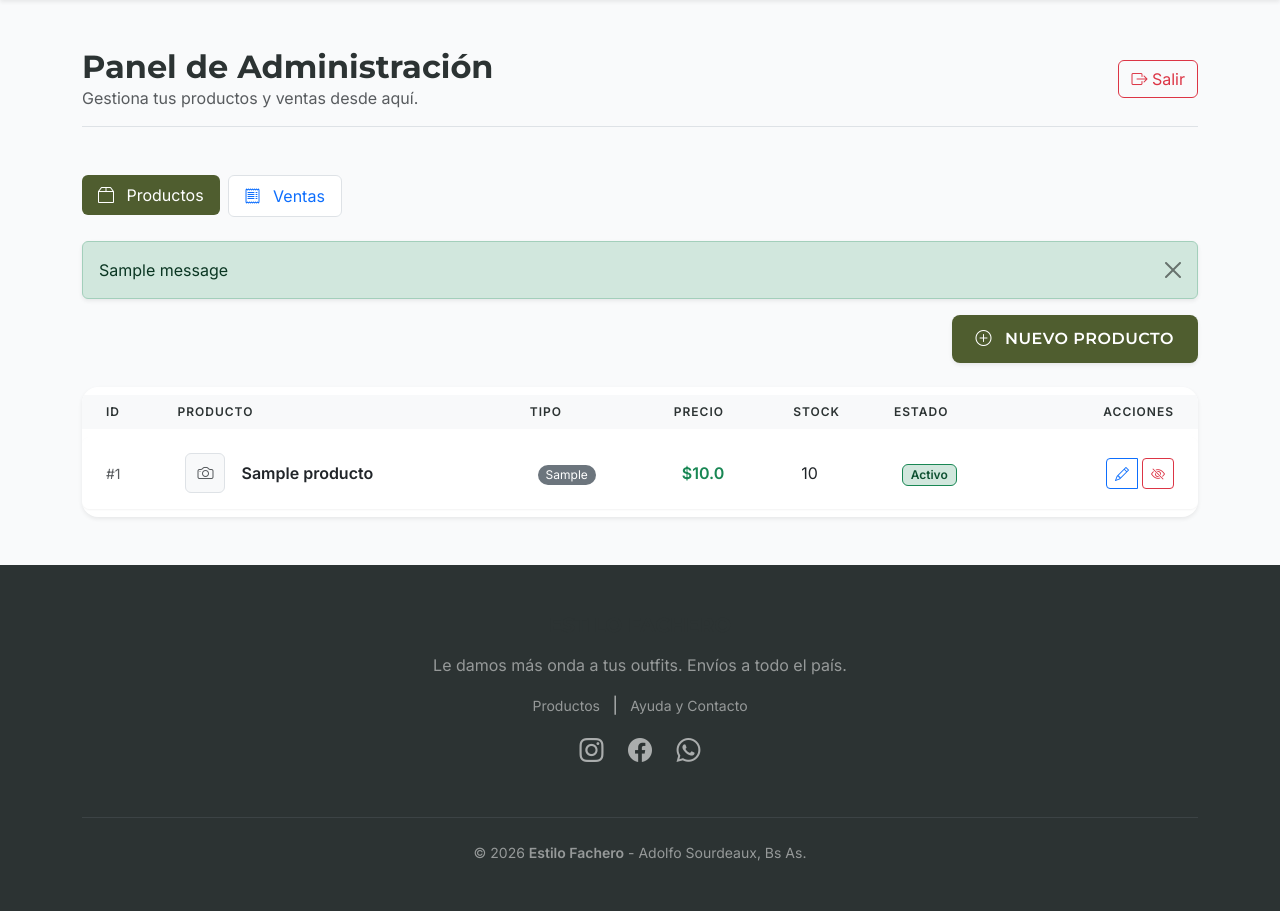
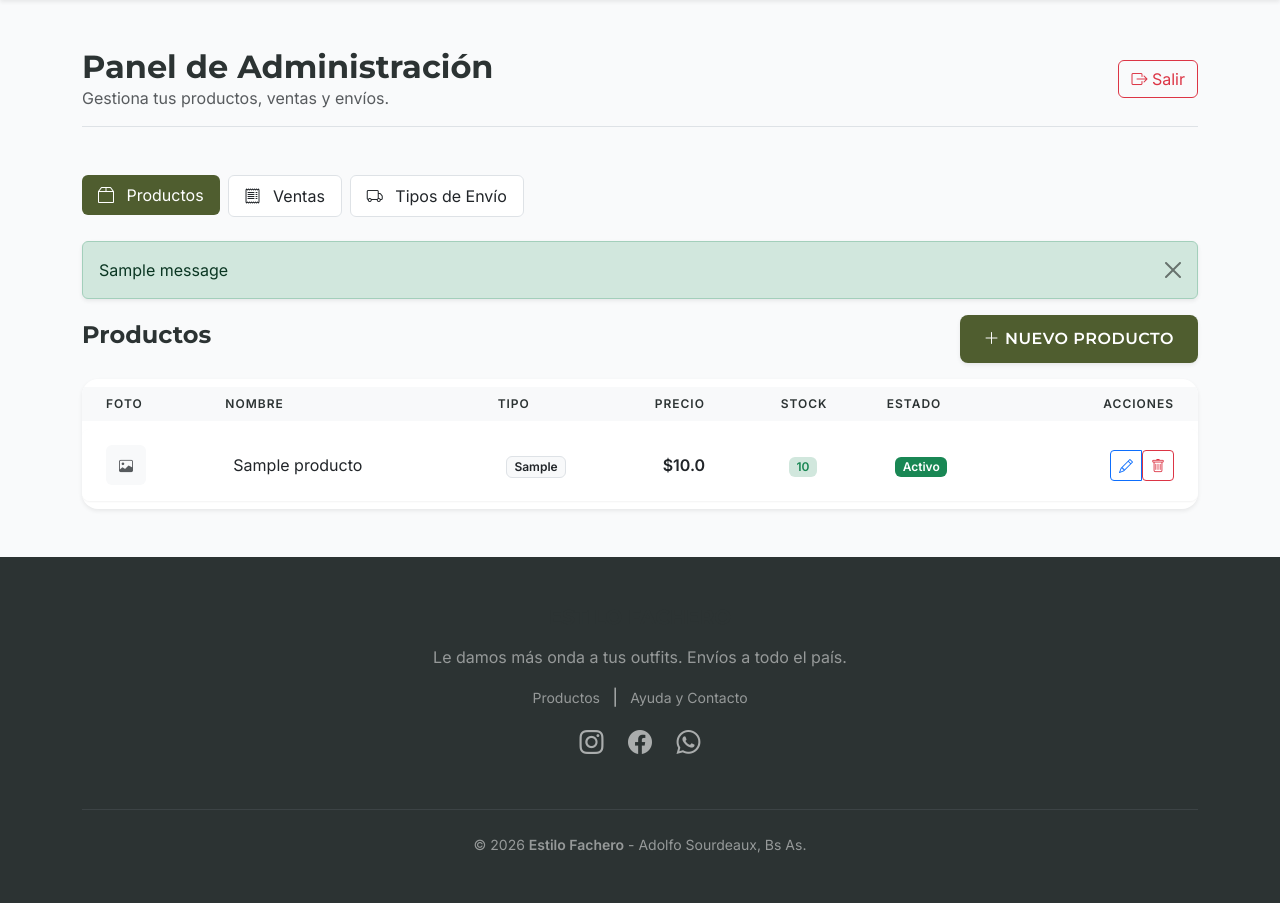
Before and after one commit to Sebastian-GonzalezLegal/estilo_fachero, a Flask app: page /admin in a window 1280 px wide. Shown: the part 87-998 px from the top of the page. Run offline with Flask 3, Linux system fonts and the light colour scheme; a user stored in the database is signed in; tables that the repository leaves empty hold one stand-in row (values such as "Sample post"); one stand-in notice (Sample message) is shown.

Commit message:
agregado abm envios

```diff
--- a/app.py
+++ b/app.py
@@ -1,4 +1,5 @@
 import base64
+import math
 import os
 import smtplib
 import time
@@ -62,20 +63,6 @@ MI_PASSWORD = "tfxb osfn jrrm xfyq"
 WHATSAPP_NUMERO = "+54 9 11 1234-5678"
 WHATSAPP_LINK = "https://wa.me/5491112345678"
 
-# --- MiCorreo (Correo Argentino) - Cotización de envíos ---
-# Documentación: https://www.correoargentino.com.ar/MiCorreo/public/img/pag/apiMiCorreo.pdf
-# Recomendado: configurar por variables de entorno (NO hardcodear credenciales).
-MICORREO_BASE_URL = os.getenv("MICORREO_BASE_URL", "https://api.correoargentino.com.ar/micorreo/v1")
-MICORREO_USER = os.getenv("MICORREO_USER", "0001283345")
-MICORREO_PASSWORD = os.getenv("MICORREO_PASSWORD", "ceciyam7")
-MICORREO_CUSTOMER_ID = os.getenv("MICORREO_CUSTOMER_ID", "0001283345")
-
-# Código postal del ORIGEN (tu local / depósito).
-MICORREO_CP_ORIGEN = os.getenv("MICORREO_CP_ORIGEN", "1612")
-
-_micorreo_token = None
-_micorreo_token_expires_at = 0.0
-
 # --- MODELOS DE BASE DE DATOS ---
 # Tipos de producto permitidos (categorías)
 TIPOS_PRODUCTO = ('gorra', 'lentes', 'medias')
@@ -87,6 +74,22 @@ class ProductoImagen(db.Model):
     nombre = db.Column(db.String(255), unique=True, nullable=False)
     datos = db.Column(db.LargeBinary, nullable=False)
     mimetype = db.Column(db.String(100), nullable=False)
+
+
+class TipoEnvio(db.Model):
+    __tablename__ = 'tipos_envio'
+    id = db.Column(db.Integer, primary_key=True)
+    nombre = db.Column(db.String(100), nullable=False)
+    precio = db.Column(db.Float, nullable=False, default=0.0)
+    activo = db.Column(db.Boolean, default=True)
+
+    def to_dict(self):
+        return {
+            "id": self.id,
+            "nombre": self.nombre,
+            "precio": self.precio,
+            "activo": self.activo
+        }
 
 
 class Producto(db.Model):
@@ -240,142 +243,11 @@ def inject_globals():
     )
 
 
-def _calcular_paquete_desde_carrito(carrito: list) -> dict:
-    """
-    Devuelve dimensiones aproximadas del paquete para cotización MiCorreo.
-    MiCorreo requiere enteros: weight (g), height/width/length (cm).
-    """
-    peso_g = 10
-    ancho_cm = 10
-    largo_cm = 10
-    alto_cm = 10
-
-    for item in carrito or []:
-        try:
-            pid = int(item.get("id"))
-            cant = int(item.get("cantidad", 1))
-        except Exception:
-            continue
-
-        if cant < 1:
-            continue
-
-        prod = Producto.query.get(pid)
-        if not prod or not prod.activo:
-            continue
-
-        peso_g += int(prod.peso_g or 0) * cant
-        ancho_cm = max(ancho_cm, int(prod.ancho_cm or 0))
-        largo_cm = max(largo_cm, int(prod.largo_cm or 0))
-        # apilamos alturas para aproximar (simple)
-        alto_cm += int(prod.alto_cm or 0) * cant
-
-    # Valores mínimos para no romper validaciones
-    peso_g = max(1, min(25000, int(peso_g) if peso_g else 1000))
-    ancho_cm = max(1, min(150, int(ancho_cm) if ancho_cm else 20))
-    largo_cm = max(1, min(150, int(largo_cm) if largo_cm else 30))
-    alto_cm = max(1, min(150, int(alto_cm) if alto_cm else 10))
-
-    return {"weight": peso_g, "height": alto_cm, "width": ancho_cm, "length": largo_cm}
-
-
-def _micorreo_config_ok() -> bool:
-    return bool(MICORREO_BASE_URL and MICORREO_USER and MICORREO_PASSWORD and MICORREO_CUSTOMER_ID and MICORREO_CP_ORIGEN)
-
-
-def _micorreo_get_token() -> str:
-    global _micorreo_token, _micorreo_token_expires_at
-
-    now = time.time()
-    if _micorreo_token and now < (_micorreo_token_expires_at - 60):
-        return _micorreo_token
-
-    url = MICORREO_BASE_URL.rstrip("/") + "/token"
-    req = urllib.request.Request(url, method="POST")
-    basic = base64.b64encode(f"{MICORREO_USER}:{MICORREO_PASSWORD}".encode("utf-8")).decode("ascii")
-    req.add_header("Authorization", f"Basic {basic}")
-
-    try:
-        with urllib.request.urlopen(req, timeout=12) as resp:
-            raw = resp.read().decode("utf-8")
-    except urllib.error.HTTPError as e:
-        body = e.read().decode("utf-8", errors="replace") if hasattr(e, "read") else ""
-        raise RuntimeError(f"MiCorreo token HTTP {e.code}: {body}") from e
-
-    data = json.loads(raw) if raw else {}
-    token = data.get("token")
-    expires = data.get("expires")  # "YYYY-MM-DD HH:MM:SS"
-
-    if not token:
-        raise RuntimeError(f"MiCorreo token inválido: {data}")
-
-    # Guardamos expiración (si falla el parseo, cacheamos por 10 min)
-    try:
-        dt = datetime.strptime(expires, "%Y-%m-%d %H:%M:%S")
-        _micorreo_token_expires_at = time.mktime(dt.timetuple())
-    except Exception:
-        _micorreo_token_expires_at = now + 600
-
-    _micorreo_token = token
-    return token
-
-
-def _micorreo_post_json(path: str, payload: dict) -> dict:
-    token = _micorreo_get_token()
-    url = MICORREO_BASE_URL.rstrip("/") + path
-    data_bytes = json.dumps(payload).encode("utf-8")
-    req = urllib.request.Request(url, data=data_bytes, method="POST")
-    req.add_header("Authorization", f"Bearer {token}")
-    req.add_header("Content-Type", "application/json")
-
-    try:
-        with urllib.request.urlopen(req, timeout=15) as resp:
-            raw = resp.read().decode("utf-8")
-            return json.loads(raw) if raw else {}
-    except urllib.error.HTTPError as e:
-        body = e.read().decode("utf-8", errors="replace") if hasattr(e, "read") else ""
-        raise RuntimeError(f"MiCorreo {path} HTTP {e.code}: {body}") from e
-
-
-def micorreo_cotizar_rates(postal_code_destination: str, dimensions: dict) -> dict:
-    payload = {
-        "customerId": MICORREO_CUSTOMER_ID,
-        "postalCodeOrigin": str(MICORREO_CP_ORIGEN),
-        "postalCodeDestination": str(postal_code_destination),
-        "dimensions": {
-            "weight": int(dimensions["weight"]),
-            "height": int(dimensions["height"]),
-            "width": int(dimensions["width"]),
-            "length": int(dimensions["length"]),
-        },
-    }
-    return _micorreo_post_json("/rates", payload)
-
-
-@app.route("/api/micorreo/rates", methods=["POST"])
-def api_micorreo_rates():
-    if not _micorreo_config_ok():
-        return jsonify(
-            {
-                "ok": False,
-                "error": "MiCorreo no está configurado. Definí MICORREO_BASE_URL, MICORREO_USER, MICORREO_PASSWORD, MICORREO_CUSTOMER_ID y MICORREO_CP_ORIGEN.",
-            }
-        ), 400
-
-    data = request.get_json(silent=True) or {}
-    cp_dest = str(data.get("postalCodeDestination", "")).strip()
-    carrito = data.get("carrito") or []
-
-    if not cp_dest:
-        return jsonify({"ok": False, "error": "Falta postalCodeDestination"}), 400
-
-    dims = _calcular_paquete_desde_carrito(carrito)
-
-    try:
-        resp = micorreo_cotizar_rates(cp_dest, dims)
-        return jsonify({"ok": True, "dimensions": dims, "rates": resp.get("rates", []), "validTo": resp.get("validTo")})
-    except Exception as e:
-        return jsonify({"ok": False, "error": str(e)}), 500
+@app.route("/api/envios", methods=["GET"])
+def api_envios():
+    """Devuelve la lista de tipos de envío activos."""
+    tipos = TipoEnvio.query.filter_by(activo=True).all()
+    return jsonify([t.to_dict() for t in tipos])
 
 @app.route('/imagen_producto/<filename>')
 def imagen_producto(filename):
@@ -504,7 +376,7 @@ def checkout():
             except Exception:
                 return render_template('checkout.html')  # Error en validación
 
-            producto = Producto.query.get(pid)
+            producto = db.session.get(Producto, pid)
             if not producto or not producto.activo:
                 flash(f'El producto "{item.get("nombre", "")}" no está disponible.', 'error')
                 return redirect(url_for('cart'))
@@ -521,7 +393,7 @@ def checkout():
             except Exception:
                 continue
 
-            producto = Producto.query.get(pid)
+            producto = db.session.get(Producto, pid)
             if producto:
                 producto.stock -= cant_pedida
 
@@ -1135,6 +1007,76 @@ def admin_producto_eliminar_foto(id):
 
     return jsonify({'ok': False, 'error': 'La foto no pertenece al producto'}), 404
 
+# --- RUTAS ADMIN ENVÍOS ---
+@app.route('/admin/envios')
+@login_required
+def admin_envios():
+    envios = TipoEnvio.query.order_by(TipoEnvio.id.desc()).all()
+    return render_template('admin/envios.html', envios=envios)
+
+@app.route('/admin/envios/nuevo', methods=['POST'])
+@login_required
+def admin_envio_nuevo():
+    nombre = request.form.get('nombre', '').strip()
+    precio = request.form.get('precio', '0')
+
+    try:
+        precio = float(precio)
+    except ValueError:
+        flash('Error en el precio', 'error')
+        return redirect(url_for('admin_envios'))
+
+    if not nombre:
+        flash('Falta nombre del envío', 'error')
+        return redirect(url_for('admin_envios'))
+
+    nuevo = TipoEnvio(nombre=nombre, precio=precio)
+    db.session.add(nuevo)
+    db.session.commit()
+
+    flash('Tipo de envío agregado', 'success')
+    return redirect(url_for('admin_envios'))
+
+@app.route('/admin/envios/<int:id>/editar', methods=['GET', 'POST'])
+@login_required
+def admin_envio_editar(id):
+    envio = TipoEnvio.query.get_or_404(id)
+
+    if request.method == 'POST':
+        envio.nombre = request.form.get('nombre', '').strip()
+        try:
+            envio.precio = float(request.form.get('precio', '0'))
+        except ValueError:
+            flash('Error en el precio', 'error')
+            return redirect(url_for('admin_envio_editar', id=id))
+
+        if not envio.nombre:
+            flash('Falta nombre', 'error')
+            return redirect(url_for('admin_envio_editar', id=id))
+
+        db.session.commit()
+        flash('Envío actualizado', 'success')
+        return redirect(url_for('admin_envios'))
+
+    return render_template('admin/envio_form.html', envio=envio)
+
+@app.route('/admin/envios/<int:id>/eliminar', methods=['POST'])
+@login_required
+def admin_envio_eliminar(id):
+    envio = TipoEnvio.query.get_or_404(id)
+    envio.activo = False
+    db.session.commit()
+    flash('Envío desactivado', 'success')
+    return redirect(url_for('admin_envios'))
+
+@app.route('/admin/envios/<int:id>/activar', methods=['POST'])
+@login_required
+def admin_envio_activar(id):
+    envio = TipoEnvio.query.get_or_404(id)
+    envio.activo = True
+    db.session.commit()
+    flash('Envío activado', 'success')
+    return redirect(url_for('admin_envios'))
 
 # --- API para obtener productos (para compatibilidad con JS) ---
 @app.route('/api/productos')
--- a/templates/admin/panel.html
+++ b/templates/admin/panel.html
@@ -6,7 +6,7 @@
     <div class="d-flex justify-content-between align-items-center mb-5 border-bottom pb-3">
         <div>
             <h2 class="fw-bold mb-0">Panel de Administración</h2>
-            <p class="text-muted mb-0">Gestiona tus productos y ventas desde aquí.</p>
+            <p class="text-muted mb-0">Gestiona tus productos, ventas y envíos.</p>
         </div>
         <div class="d-flex gap-2">
             <a href="{{ url_for('admin_logout') }}" class="btn btn-outline-danger">
@@ -23,13 +23,17 @@
             </a>
         </li>
         <li class="nav-item">
-            <a class="nav-link text-main bg-white border" href="{{ url_for('admin_ventas') }}">
+            <a class="nav-link text-dark bg-white border" href="{{ url_for('admin_ventas') }}">
                 <i class="bi bi-receipt me-2"></i> Ventas
+            </a>
+        </li>
+        <li class="nav-item">
+            <a class="nav-link text-dark bg-white border" href="{{ url_for('admin_envios') }}">
+                <i class="bi bi-truck me-2"></i> Tipos de Envío
             </a>
         </li>
     </ul>
 
-    <!-- Alertas -->
     {% with messages = get_flashed_messages(with_categories=true) %}
         {% if messages %}
             {% for category, message in messages %}
@@ -41,23 +45,21 @@
         {% endif %}
     {% endwith %}
 
-    <!-- Actions -->
-    <div class="mb-4 d-flex justify-content-end">
+    <div class="d-flex justify-content-between align-items-center mb-3">
+        <h4>Productos</h4>
         <a href="{{ url_for('admin_producto_nuevo') }}" class="btn btn-fachero shadow-sm">
-            <i class="bi bi-plus-circle me-2"></i> Nuevo Producto
+            <i class="bi bi-plus-lg"></i> Nuevo Producto
         </a>
     </div>
 
-    <!-- Tabla de Productos -->
-    <div class="card shadow-sm border-0 overflow-hidden">
+    <div class="card shadow-sm border-0">
         <div class="card-body p-0">
-            {% if productos %}
             <div class="table-responsive">
-                <table class="table table-hover align-middle mb-0">
-                    <thead class="bg-light text-uppercase small">
+                <table class="table table-hover mb-0 align-middle">
+                    <thead class="bg-light">
                         <tr>
-                            <th class="ps-4">ID</th>
-                            <th>Producto</th>
+                            <th class="ps-4">Foto</th>
+                            <th>Nombre</th>
                             <th>Tipo</th>
                             <th>Precio</th>
                             <th>Stock</th>
@@ -65,70 +67,67 @@
                             <th class="text-end pe-4">Acciones</th>
                         </tr>
                     </thead>
-                    <tbody class="bg-white">
-                        {% for prod in productos %}
-                        <tr class="{{ 'opacity-75' if not prod.activo else '' }}">
-                            <td class="ps-4 text-muted small">#{{ prod.id }}</td>
-                            <td>
-                                <div class="d-flex align-items-center">
-                                    {% if prod.primera_foto() %}
-                                        {% set foto = prod.primera_foto() %}
-                                        <img src="{{ foto if foto.startswith('http') else url_for('imagen_producto', filename=foto) }}"
-                                             class="rounded me-3 border" width="40" height="40" style="object-fit: cover;">
+                    <tbody>
+                        {% for producto in productos %}
+                        <tr>
+                            <td class="ps-4">
+                                {% if producto.primera_foto() %}
+                                    <img src="{{ url_for('imagen_producto', filename=producto.primera_foto()) }}"
+                                         class="rounded" style="width: 40px; height: 40px; object-fit: cover;">
                                 {% else %}
-                                        <div class="rounded me-3 bg-light d-flex align-items-center justify-content-center border" style="width: 40px; height: 40px;">
-                                            <i class="bi bi-camera text-muted"></i>
+                                    <div class="bg-light rounded d-flex align-items-center justify-content-center text-muted small"
+                                         style="width: 40px; height: 40px;">
+                                        <i class="bi bi-image"></i>
                                     </div>
                                 {% endif %}
-                                    <span class="fw-bold text-dark">{{ prod.nombre }}</span>
-                                </div>
                             </td>
-                            <td><span class="badge bg-secondary rounded-pill fw-normal">{{ prod.tipo|capitalize }}</span></td>
-                            <td class="fw-bold text-success">${{ prod.precio }}</td>
+                            <td>{{ producto.nombre }}</td>
+                            <td><span class="badge bg-light text-dark border">{{ producto.tipo }}</span></td>
+                            <td class="fw-bold">${{ producto.precio }}</td>
                             <td>
-                                <span class="{{ 'text-danger fw-bold' if prod.stock == 0 else 'text-dark' }}">
-                                    {{ prod.stock }}
+                                <span class="badge {% if producto.stock > 0 %}bg-success-subtle text-success{% else %}bg-danger-subtle text-danger{% endif %}">
+                                    {{ producto.stock }}
                                 </span>
                             </td>
                             <td>
-                                {% if prod.activo %}
-                                    <span class="badge bg-success-subtle text-success border border-success">Activo</span>
+                                {% if producto.activo %}
+                                    <span class="badge bg-success">Activo</span>
                                 {% else %}
-                                    <span class="badge bg-danger-subtle text-danger border border-danger">Inactivo</span>
+                                    <span class="badge bg-secondary">Inactivo</span>
                                 {% endif %}
                             </td>
                             <td class="text-end pe-4">
                                 <div class="btn-group">
-                                    <a href="{{ url_for('admin_producto_editar', id=prod.id) }}" class="btn btn-sm btn-outline-primary" title="Editar">
+                                    <a href="{{ url_for('admin_producto_editar', id=producto.id) }}" class="btn btn-sm btn-outline-primary" title="Editar">
                                         <i class="bi bi-pencil"></i>
                                     </a>
-                                    {% if prod.activo %}
-                                        <form method="POST" action="{{ url_for('admin_producto_eliminar', id=prod.id) }}" class="d-inline" onsubmit="return confirm('¿Desactivar este producto?');">
-                                            <button type="submit" class="btn btn-sm btn-outline-danger ms-1" title="Desactivar">
-                                                <i class="bi bi-eye-slash"></i>
+                                    {% if producto.activo %}
+                                    <form action="{{ url_for('admin_producto_eliminar', id=producto.id) }}" method="POST" class="d-inline" onsubmit="return confirm('¿Seguro deseas desactivar este producto?');">
+                                        <button type="submit" class="btn btn-sm btn-outline-danger" title="Desactivar">
+                                            <i class="bi bi-trash"></i>
                                         </button>
                                     </form>
                                     {% else %}
-                                        <form method="POST" action="{{ url_for('admin_producto_activar', id=prod.id) }}" class="d-inline">
-                                            <button type="submit" class="btn btn-sm btn-outline-success ms-1" title="Activar">
-                                                <i class="bi bi-eye"></i>
+                                    <form action="{{ url_for('admin_producto_activar', id=producto.id) }}" method="POST" class="d-inline">
+                                        <button type="submit" class="btn btn-sm btn-outline-success" title="Activar">
+                                            <i class="bi bi-check-lg"></i>
                                         </button>
                                     </form>
                                     {% endif %}
                                 </div>
                             </td>
                         </tr>
+                        {% else %}
+                        <tr>
+                            <td colspan="7" class="text-center py-5 text-muted">
+                                <i class="bi bi-box2 fs-1 d-block opacity-25 mb-2"></i>
+                                No hay productos cargados.
+                            </td>
+                        </tr>
                         {% endfor %}
                     </tbody>
                 </table>
             </div>
-            {% else %}
-            <div class="text-center py-5">
-                <i class="bi bi-box-seam fs-1 text-secondary"></i>
-                <p class="mt-3 text-secondary">No tienes productos cargados.</p>
-                <a href="{{ url_for('admin_producto_nuevo') }}" class="btn btn-fachero mt-2">Crear Primer Producto</a>
-            </div>
-            {% endif %}
         </div>
     </div>
 </div>
@@ -138,7 +137,5 @@
         background-color: var(--primary-color) !important;
         color: white !important;
     }
-    .badge.bg-success-subtle { background-color: #d1e7dd !important; color: #0f5132 !important; }
-    .badge.bg-danger-subtle { background-color: #f8d7da !important; color: #842029 !important; }
 </style>
 {% endblock %}
--- a/templates/admin/ventas.html
+++ b/templates/admin/ventas.html
@@ -25,6 +25,11 @@
         <li class="nav-item">
             <a class="nav-link active bg-primary-custom" href="{{ url_for('admin_ventas') }}">
                 <i class="bi bi-receipt me-2"></i> Ventas
+            </a>
+        </li>
+        <li class="nav-item">
+            <a class="nav-link text-dark bg-white border" href="{{ url_for('admin_envios') }}">
+                <i class="bi bi-truck me-2"></i> Tipos de Envío
             </a>
         </li>
     </ul>
```
Also changed, not shown: templates/admin/envio_form.html (added, +45 -0 lines), templates/admin/envios.html (added, +149 -0 lines), templates/cart.html (+0 -18 lines), templates/checkout.html (+49 -86 lines). Lines whose indentation alone changed are shown as unchanged.
